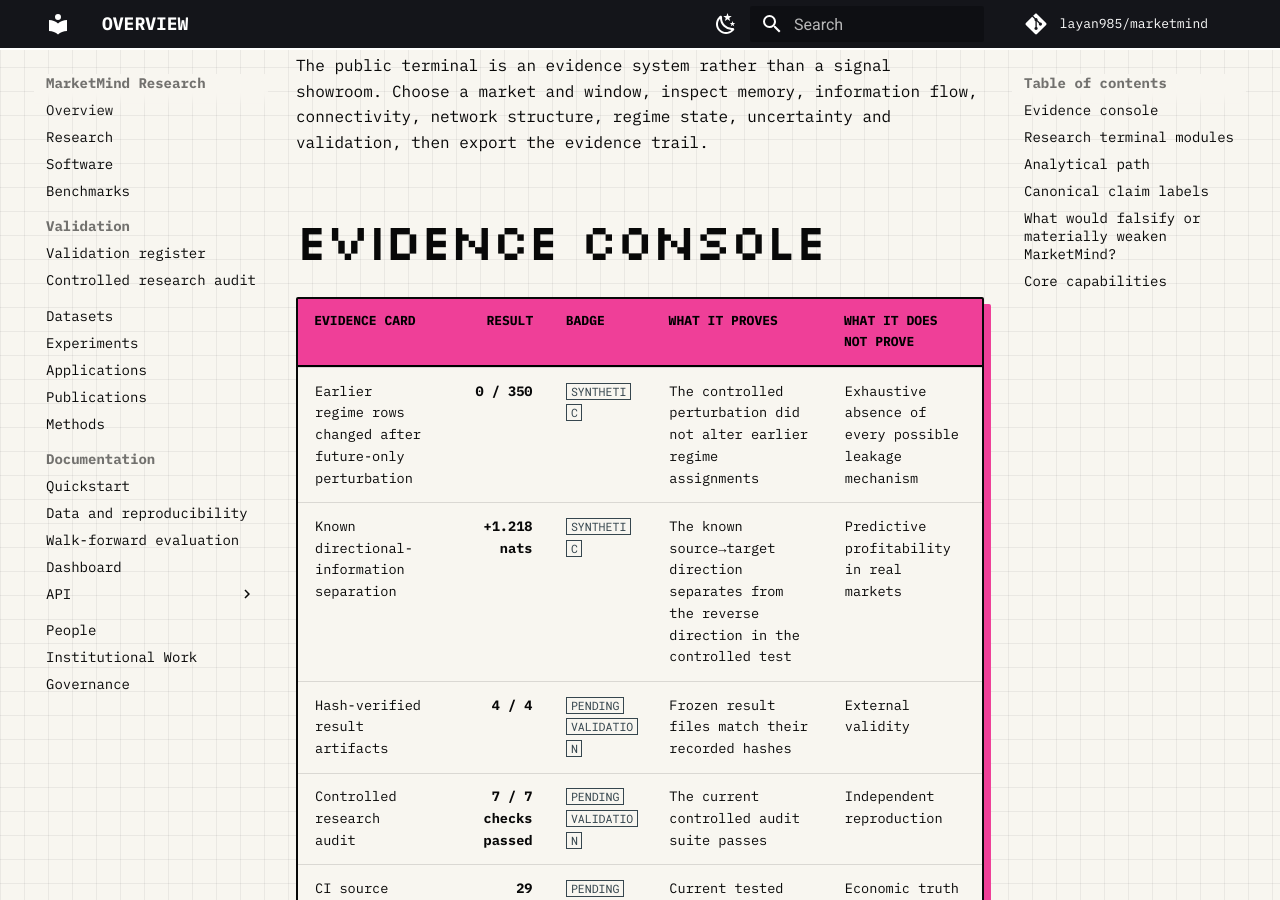
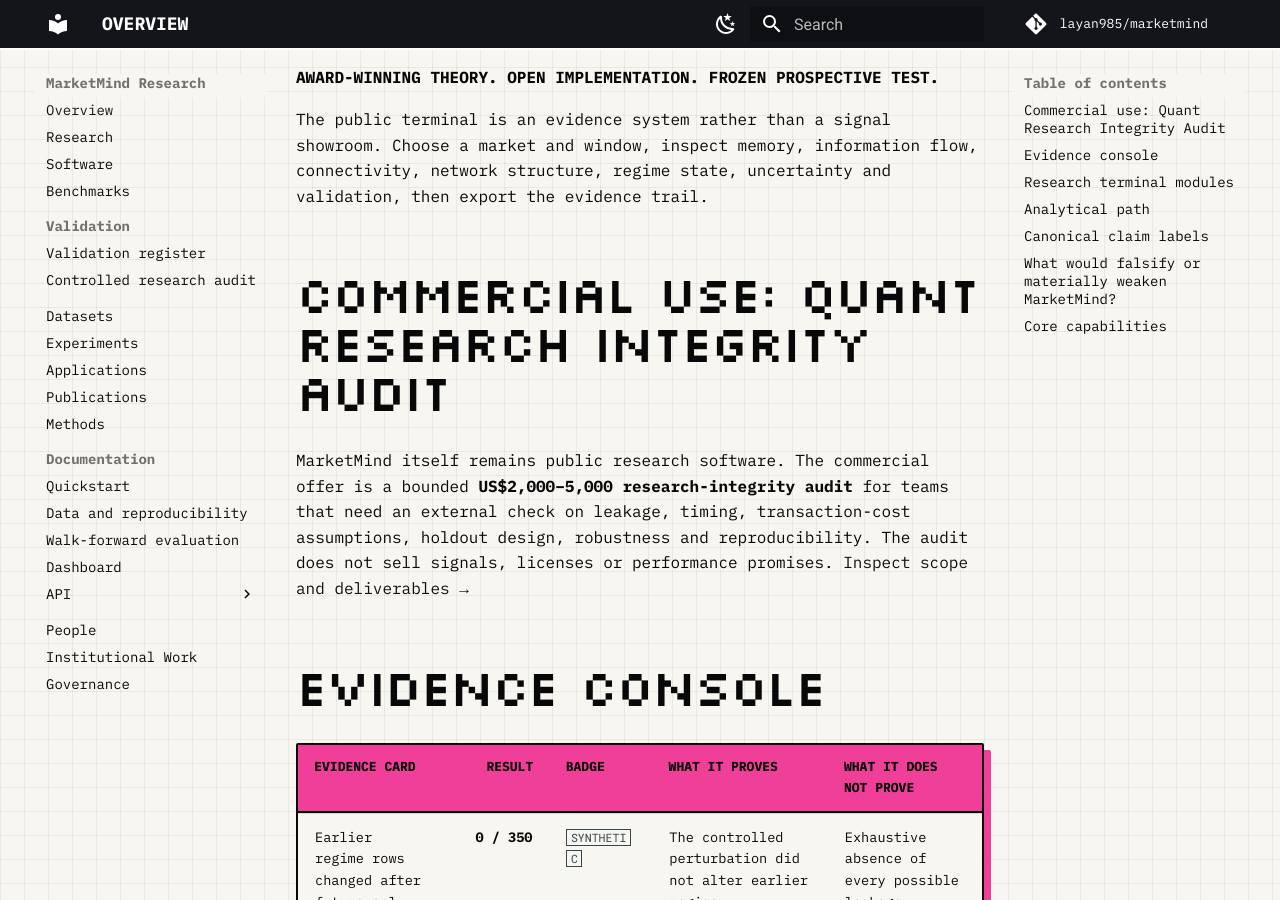
Before and after one commit to layan985/marketmind, an MkDocs documentation site: the page built from docs/index.md, in a window 1280 px wide and 900 px high, scrolled down 1493 px. Built offline with MkDocs 1.6.1 and Material for MkDocs 9.7.7, drawn with Linux system fonts in a browser that asks for light colours; comment, search, counter and statistics services are not loaded; some of the changed text lies outside the part shown.

Commit message:
Route MarketMind buyers to research integrity audit

```diff
--- a/docs/index.md
+++ b/docs/index.md
@@ -6,6 +6,7 @@
     <a href="research-program/">Open research program</a>
     <a href="validation/">Inspect validation</a>
     <a href="quickstart/">Run the software</a>
+    <a href="institutional-work/">Research integrity audit</a>
   </div>
 </div>
 
@@ -21,6 +22,10 @@
 **AWARD-WINNING THEORY. OPEN IMPLEMENTATION. FROZEN PROSPECTIVE TEST.**
 
 The public terminal is an evidence system rather than a signal showroom. Choose a market and window, inspect memory, information flow, connectivity, network structure, regime state, uncertainty and validation, then export the evidence trail.
+
+## Commercial use: Quant Research Integrity Audit
+
+MarketMind itself remains public research software. The commercial offer is a bounded **US$2,000–5,000 research-integrity audit** for teams that need an external check on leakage, timing, transaction-cost assumptions, holdout design, robustness and reproducibility. The audit does not sell signals, licenses or performance promises. [Inspect scope and deliverables →](institutional-work.md)
 
 ## Evidence console
 
```
